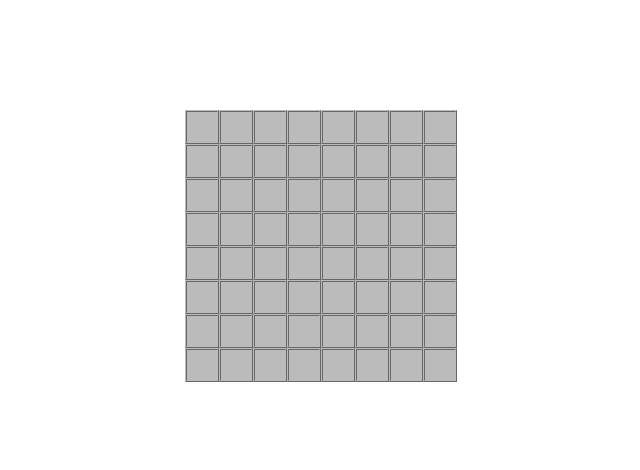
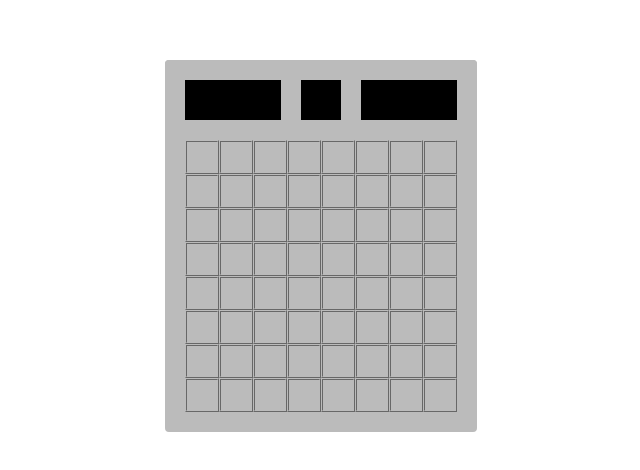
Before and after one commit to jasofree/web_basics_with_minesweeper, a plain HTML site: page unit_05/index.html in a window 1280 px wide. Shown: the part 154-624 px from the top of the page, without its empty margins (319-959 px from the left). Drawn offline with Linux system fonts and the light colour scheme.

Commit message:
Add style to new game progress header

```diff
--- a/unit_05/style.css
+++ b/unit_05/style.css
@@ -1,3 +1,5 @@
+@import url('https://fonts.googleapis.com/css2?family=Orbitron:wght@400;900&family=Roboto+Mono:wght@700&display=swap');
+
 body {
     align-items: center;
     display: flex;
@@ -8,10 +10,49 @@ body {
 }
 
 #app {
-    width: 272px;
+    width: 312px;
+}
+
+#game_progress {
+    background-color: #000;
+    border: 20px solid #bbb;
+    border-bottom-width: 0;
+    border-radius: 4px 4px 0 0;
+    color: limegreen;
+    display: flex;
+    font-family: 'Roboto Mono', monospace;
+    font-size: 32px;
+    height: 40px;
+}
+
+#game_progress .number_mines_to_discover {
+    align-items: center;
+    display: flex;
+    flex-grow: 1;
+    justify-content: center;
+}
+
+#game_progress .state {
+    align-items: center;
+    border: 20px solid #bbb;
+    border-bottom-width: 0;
+    border-top-width: 0;
+    display: flex;
+    justify-content: center;
+    min-width: 40px;
+    width: 40px;
+}
+
+#game_progress .number_mines_discovered {
+    align-items: center;
+    display: flex;
+    flex-grow: 1;
+    justify-content: center;
 }
 
 #game_cells_container {
+    border: 20px solid #bbb;
+    border-radius: 0 0 4px 4px;
     display: flex;
     flex-wrap: wrap;
 }
```
